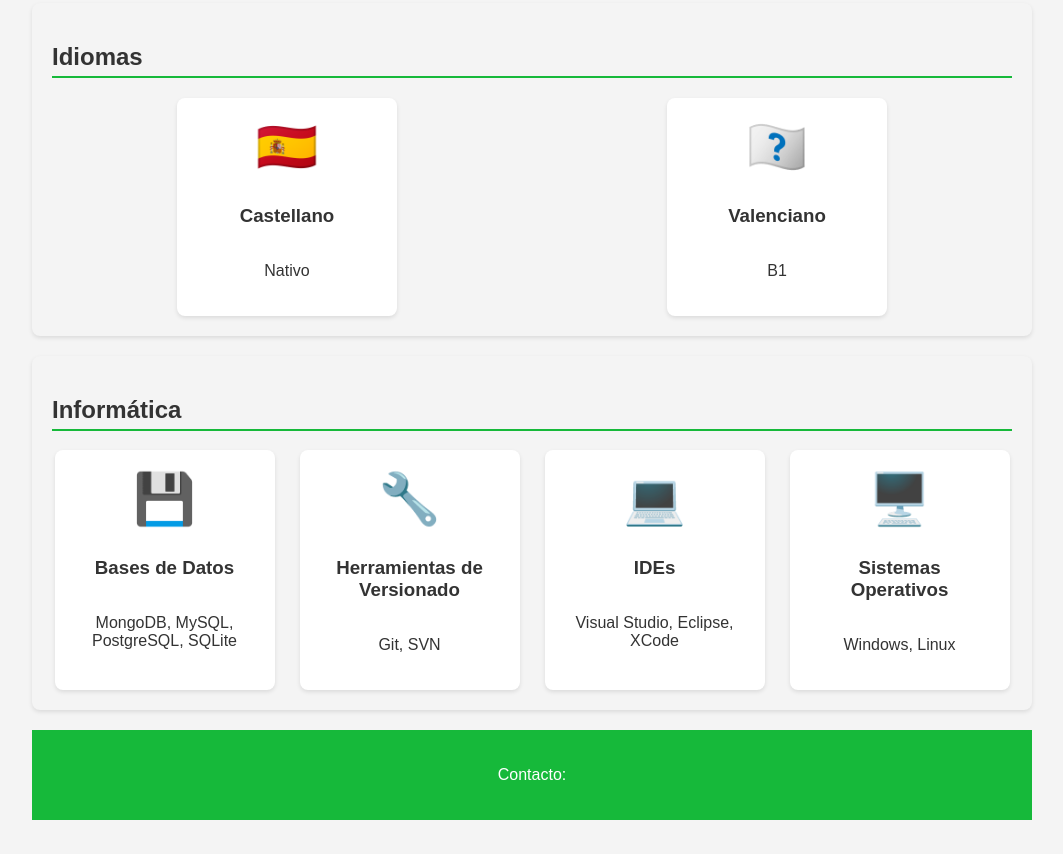
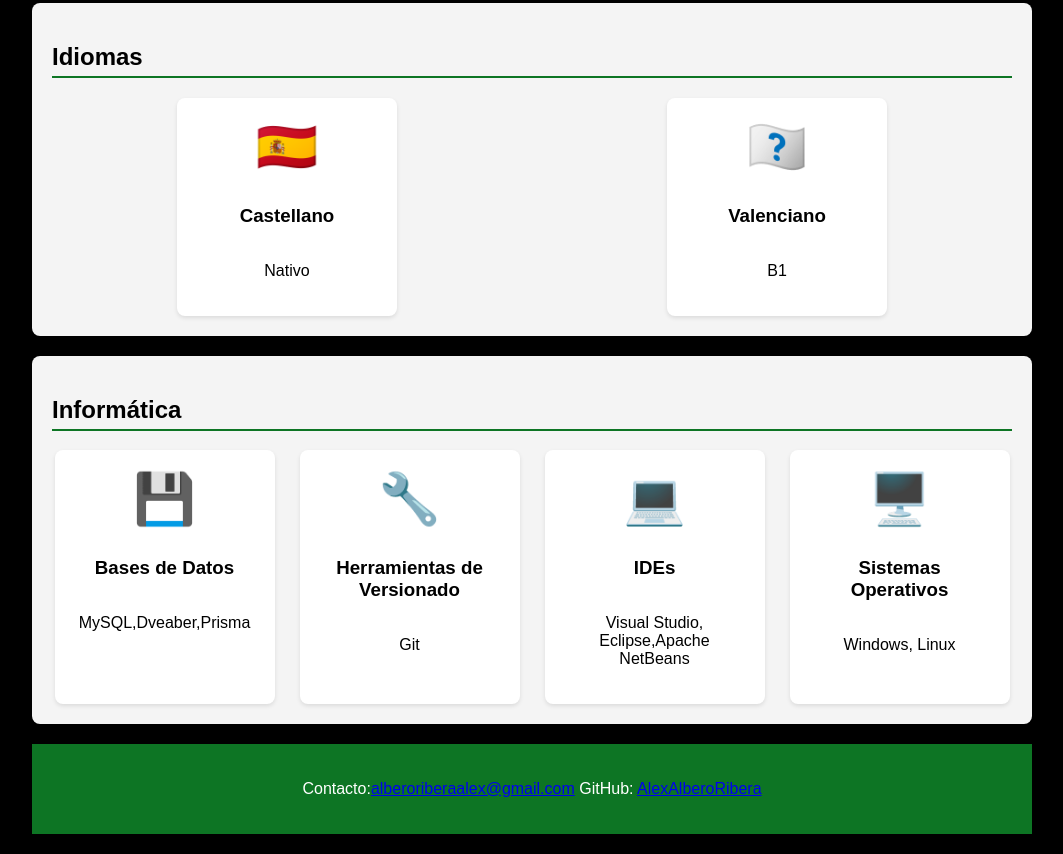
Before and after one commit to AlexAlberoRibera/alexalbero.github.io, a plain HTML site: page index.html in a window 1280 px wide. Shown: the part 885-1739 px from the top of the page, without its empty margins (108-1171 px from the left). Drawn offline with Linux system fonts and the light colour scheme.

Commit message:
Estilos definidos

```diff
--- a/css/estilos.css
+++ b/css/estilos.css
@@ -2,13 +2,17 @@ body {
     font-family: Arial, sans-serif;
     margin: 0;
     padding: 0;
-    background-color: #f4f4f4;
-    color: #333;
+    background-color: black;
+    color: white;
 }
 
 :root {
-    --main-color: #16b93a;
+    --main-color: #0d7524;
 }
+:root{
+    --section-color: black;
+}
+
 
 header, section, footer {
     margin: 20px auto;
@@ -30,11 +34,12 @@ h2 {
 }
 
 section {
-    background-color: #fff;
+    background-color: rgb(145, 190, 164);
     padding: 20px;
     border-radius: 8px;
     box-shadow: 0 2px 4px rgba(0,0,0,0.1);
     margin-bottom: 20px;
+    color: var(--section-color);
 }
 
 footer {
@@ -155,8 +160,31 @@ footer {
     width: 250px;
     text-align: center;
 }
-
+.titulo:hover{
+    background-color: rgb(28, 180, 135);
+    font-weight:bold;
+}
+.practica:hover{
+    background-color: gold;
+    font-weight:bold;
+}
+.especialidades:hover{
+    background-color: #440568;
+    font-weight:bold;
+}
+.lengüage:hover{
+    background-color: #943b08;
+    font-weight:bold;
+}
 .educacion span {
     font-size: 50px;
     margin-bottom: 10px;
 }
+.educacion span {
+    font-size: 50px;
+    margin-bottom: 10px;
+}
+footer>p a:hover{
+    color: red;
+    background-color: gray;
+}
--- a/index.html
+++ b/index.html
@@ -71,17 +71,17 @@
             <div class="especialidades">
                 <span>💾</span>
                 <h3>Bases de Datos</h3>
-                <p>MongoDB, MySQL, PostgreSQL, SQLite</p>
+                <p>MySQL,Dveaber,Prisma</p>
             </div>
             <div class="especialidades">
                 <span>🔧</span>
                 <h3>Herramientas de Versionado</h3>
-                <p>Git, SVN</p>
+                <p>Git</p>
             </div>
             <div class="especialidades">
                 <span>💻</span>
                 <h3>IDEs</h3>
-                <p>Visual Studio, Eclipse, XCode</p>
+                <p>Visual Studio, Eclipse,Apache NetBeans</p>
             </div>
             <div class="especialidades">
                 <span>🖥️</span>
@@ -94,7 +94,8 @@
 
 
     <footer>
-        <p>Contacto:
+        <p>Contacto:<a href="mailto:alberoriberaalex@gmail.com">alberoriberaalex@gmail.com</a> GitHub: <a href="https://github.com/AlexAlberoRibera">AlexAlberoRibera</a></p>
 </body>
+</footer>
 
 </html>
```
